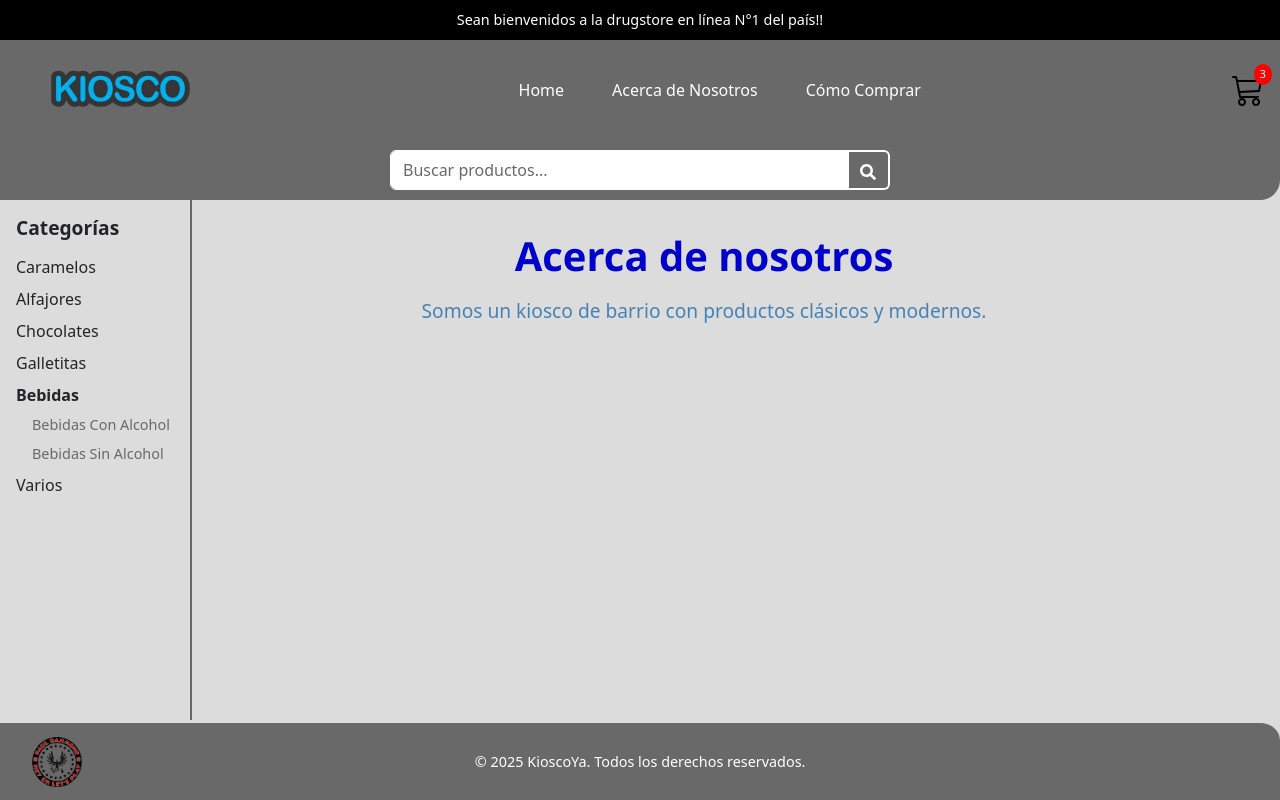
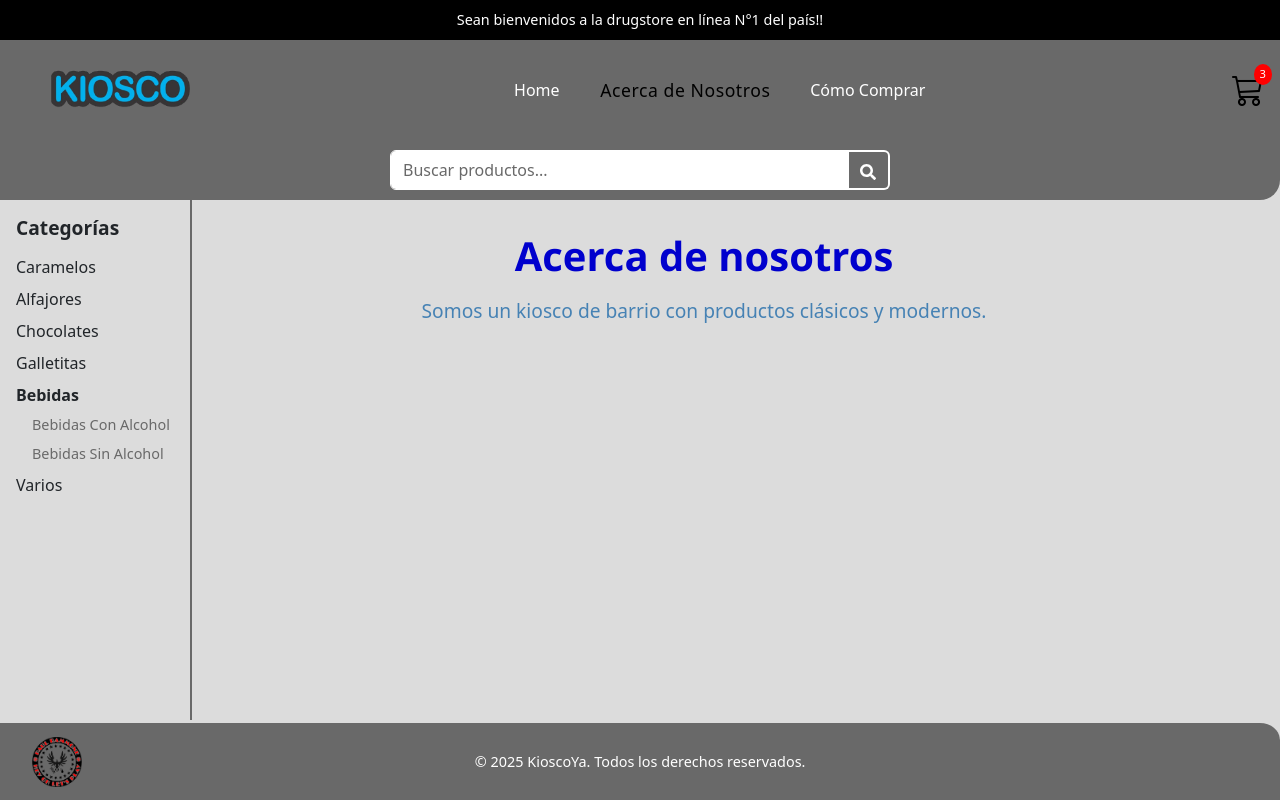
Before and after one commit to 89pabloalvarez/react-js-81725, a React (Vite) app: page /about-us in a window 1280 px wide. Built offline with nearby package versions, Linux system fonts and the light colour scheme.

Commit message:
Agrego highlights a los componentes NavBar y CategoryNavList, para indicarle visualmente al usuario dónde esta posicionado.

```diff
--- a/src/App.css
+++ b/src/App.css
@@ -144,7 +144,7 @@ header {
 }
 
 /*////////////////////////////////////////////////////*/
-/*///////////////////////NAV-BAR//////////////////////*/
+/*///////////////////HEADER-NAV-BAR///////////////////*/
 /*////////////////////////////////////////////////////*/
 
 .header-nav {
@@ -164,6 +164,7 @@ header {
   color: var(--color-white) !important;
   text-decoration: none !important;
   margin: 0 1rem;
+  transition: all 0.3s ease;
 }
 
 .nav-link:hover {
@@ -172,8 +173,16 @@ header {
   animation: growAndSpace 1s forwards ease-out;
 }
 
+.active-link {
+  color: var(--color-black) !important;
+  font-weight: bold;
+  border-bottom: 2px solid var(--color-black);
+  transform: scale(1.1);
+  letter-spacing: 0.5px;
+}
+
 /*////////////////////////////////////////////////////*/
-/*////////////////////////CART////////////////////////*/
+/*////////////////////HEADER-CART/////////////////////*/
 /*////////////////////////////////////////////////////*/
 
 .header-cart {
@@ -324,6 +333,20 @@ header {
   color: var(--color-primary);
 }
 
+.active-category {
+  color: var(--color-page-title);
+  font-weight: bold;
+  border-left: 3px solid var(--color-primary);
+  padding-left: 0.5rem;
+}
+
+.active-subcategory {
+  color: var(--color-page-title);
+  font-weight: bold;
+  border-left: 2px solid var(--color-primary);
+  padding-left: 0.3rem;
+}
+
 /*////////////////////////////////////////////////////*/
 /*////////////////////MAIN + PAGES////////////////////*/
 /*////////////////////////////////////////////////////*/
--- a/src/App.jsx
+++ b/src/App.jsx
@@ -17,7 +17,6 @@ function App() {
         <main>
           <Routes>
             <Route path="/" element={<Main view="home" />} />
-            <Route path="/home" element={<Main view="home" />} />
             <Route path="*" element={<Main view="notfound" />} />
             <Route path="/about-us" element={<AboutUs />} />
             <Route path="/how-to-buy" element={<HowToBuy />} />
--- a/src/components/categoryNav/CategoryNavList.jsx
+++ b/src/components/categoryNav/CategoryNavList.jsx
@@ -1,4 +1,4 @@
-import { Link } from 'react-router-dom'
+import { NavLink } from 'react-router-dom'
 import '../../App.css'
 
 export default function CategoryNavList({ categories }) {
@@ -9,9 +9,12 @@ export default function CategoryNavList({ categories }) {
         {categories.map(cat => (
           <li key={cat.category} className="category-item">
             {cat.subCategory.length === 0 ? (
-              <Link to={cat.categoryPath} className="category-link">
+              <NavLink
+                to={cat.categoryPath}
+                className={({ isActive }) => isActive ? "category-link active-category" : "category-link"}
+              >
                 {cat.category}
-              </Link>
+              </NavLink>
             ) : (
               <span className="category-label">{cat.category}</span>
             )}
@@ -20,9 +23,12 @@ export default function CategoryNavList({ categories }) {
               <ul className="subcategory-list">
                 {cat.subCategory.map(sub => (
                   <li key={sub.name} className="subcategory-item">
-                    <Link to={sub.categoryPath} className="subcategory-link">
+                    <NavLink
+                      to={sub.categoryPath}
+                      className={({ isActive }) => isActive ? "subcategory-link active-subcategory" : "subcategory-link"}
+                    >
                       {sub.name}
-                    </Link>
+                    </NavLink>
                   </li>
                 ))}
               </ul>
--- a/src/components/header/headerMain/navBar/NavBar.jsx
+++ b/src/components/header/headerMain/navBar/NavBar.jsx
@@ -8,9 +8,25 @@ export default function NavBar() {
       <Navbar.Toggle aria-controls="basic-navbar-nav" />
       <Navbar.Collapse id="basic-navbar-nav">
         <Nav className="mx-auto">
-          <NavLink to="/home" className="nav-link">Home</NavLink>
-          <NavLink to="/about-us" className="nav-link">Acerca de Nosotros</NavLink>
-          <NavLink to="/how-to-buy" className="nav-link">Cómo Comprar</NavLink>
+          <NavLink
+            to="/"
+            className={({ isActive }) => isActive ? "nav-link active-link" : "nav-link"} // Si esta activo le asigno un color
+          >
+            Home
+          </NavLink>
+          <NavLink
+            to="/about-us"
+            className={({ isActive }) => isActive ? "nav-link active-link" : "nav-link"}
+          >
+            Acerca de Nosotros
+          </NavLink>
+          <NavLink
+            to="/how-to-buy"
+            className={({ isActive }) => isActive ? "nav-link active-link" : "nav-link"}
+          >
+            Cómo Comprar
+          </NavLink>
+
         </Nav>
       </Navbar.Collapse>
     </Navbar>
```
